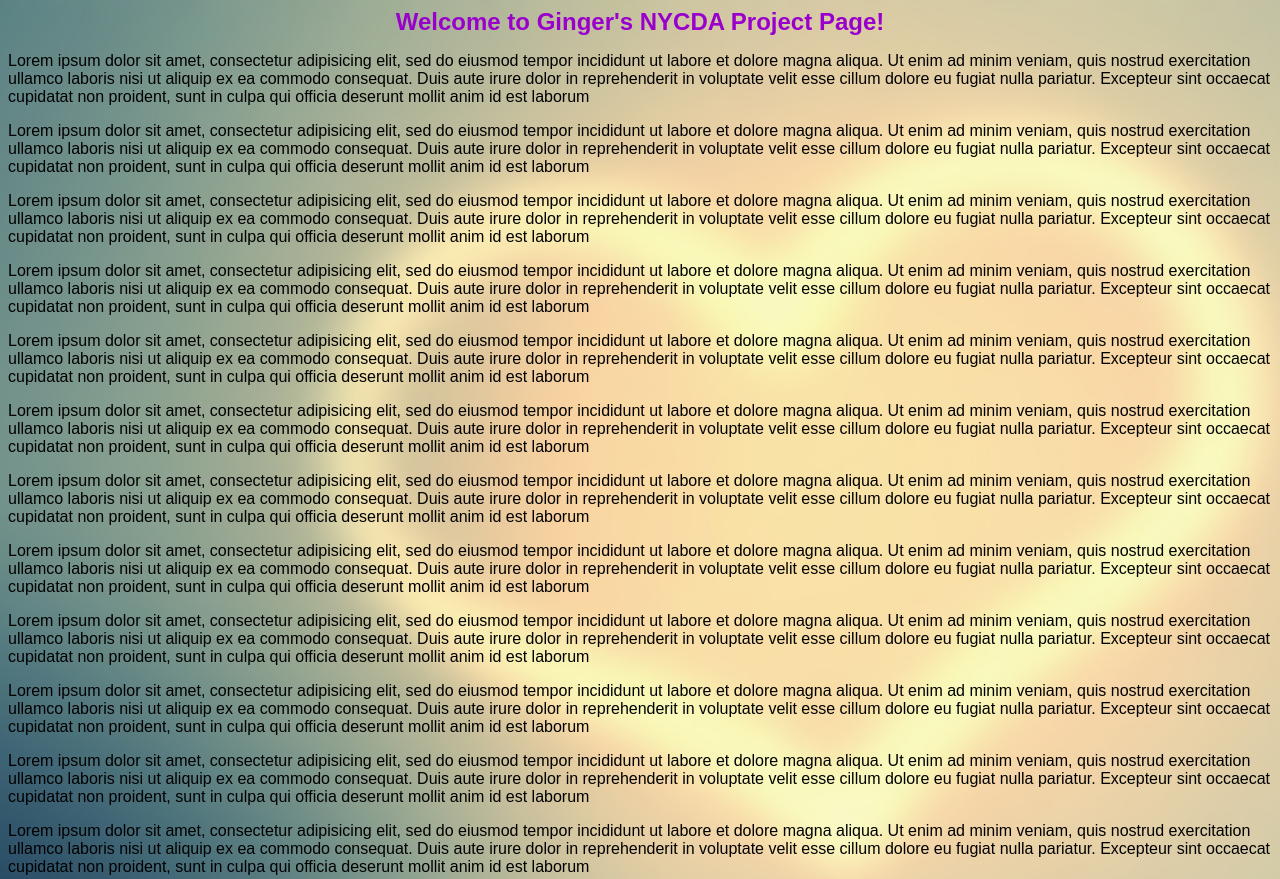
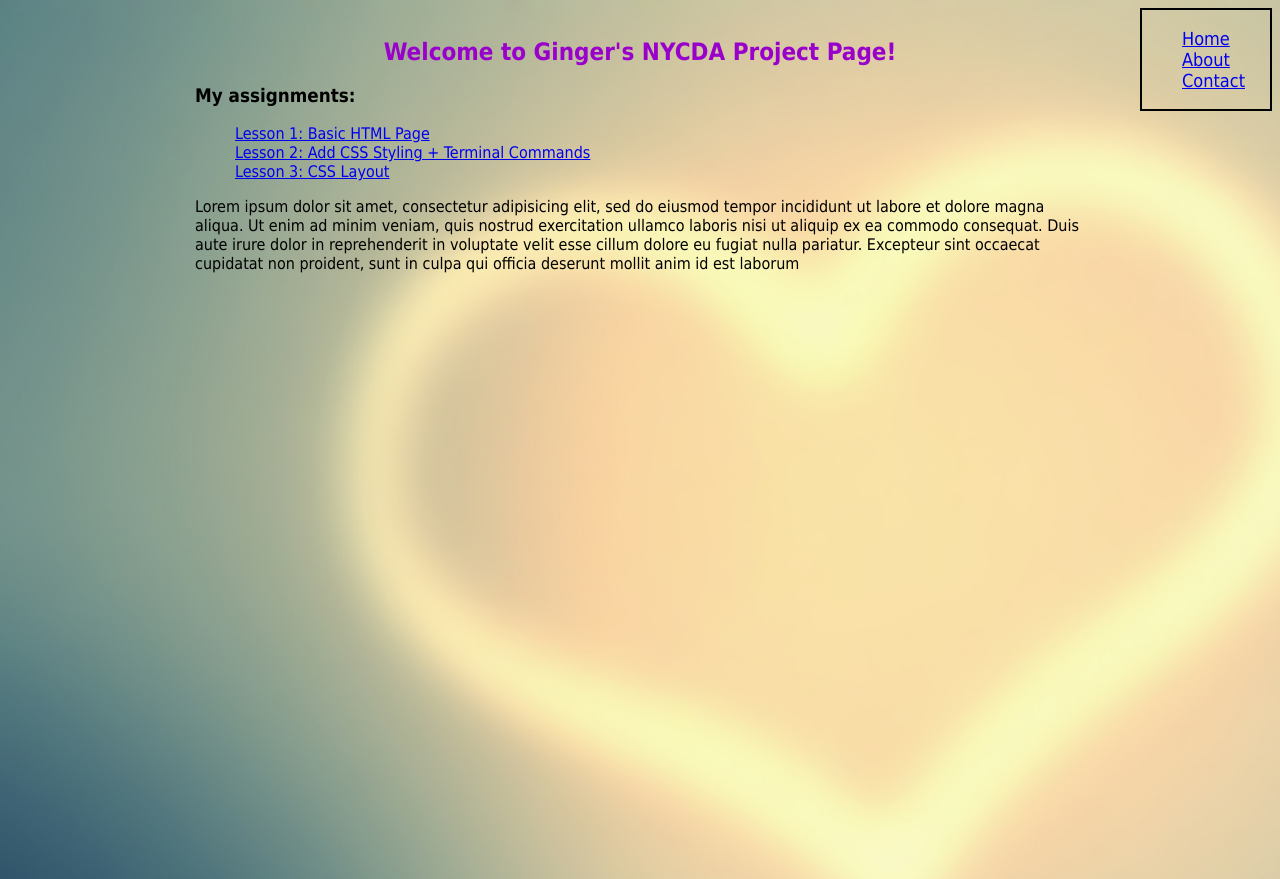
Before and after one commit to ginbutterfly/WD100, a plain HTML site: page index.html in a window 1280 px wide. Shown: the top 879 px of the page. Drawn offline with Linux system fonts and the light colour scheme.

Commit message:
update to home page

```diff
--- a/index.html
+++ b/index.html
@@ -10,71 +10,38 @@
  	 </head>
 
  	 <body>
+ 	   <header>
+		  <div class="pages">
+			<ul>
+				<li class="nav-links"><a href="index.html">Home</a></li>
+				<li class="nav-links"><a href="about.html">About</a></li>
+				<li class="nav-links"><a href="contact.html">Contact</a></li>
+				</ul>
+	     </div>
+	   </header>
 
+	  <div id="container">
  	 	<h1>Welcome to Ginger's NYCDA Project Page!</h1>
 
+ 	 	<div class="assignments">
+ 	 	 <h3>My assignments:</h3>
 
- 	 	<p>Lorem ipsum dolor sit amet, consectetur adipisicing elit, sed do eiusmod
- 	 	tempor incididunt ut labore et dolore magna aliqua. Ut enim ad minim veniam,
- 	 	quis nostrud exercitation ullamco laboris nisi ut aliquip ex ea commodo
- 	 	consequat. Duis aute irure dolor in reprehenderit in voluptate velit esse
- 	 	cillum dolore eu fugiat nulla pariatur. Excepteur sint occaecat cupidatat non
- 	 	proident, sunt in culpa qui officia deserunt mollit anim id est laborum</p> 	 	<p>Lorem ipsum dolor sit amet, consectetur adipisicing elit, sed do eiusmod
- 	 	tempor incididunt ut labore et dolore magna aliqua. Ut enim ad minim veniam,
- 	 	quis nostrud exercitation ullamco laboris nisi ut aliquip ex ea commodo
- 	 	consequat. Duis aute irure dolor in reprehenderit in voluptate velit esse
- 	 	cillum dolore eu fugiat nulla pariatur. Excepteur sint occaecat cupidatat non
- 	 	proident, sunt in culpa qui officia deserunt mollit anim id est laborum</p> 	 	<p>Lorem ipsum dolor sit amet, consectetur adipisicing elit, sed do eiusmod
- 	 	tempor incididunt ut labore et dolore magna aliqua. Ut enim ad minim veniam,
- 	 	quis nostrud exercitation ullamco laboris nisi ut aliquip ex ea commodo
- 	 	consequat. Duis aute irure dolor in reprehenderit in voluptate velit esse
- 	 	cillum dolore eu fugiat nulla pariatur. Excepteur sint occaecat cupidatat non
- 	 	proident, sunt in culpa qui officia deserunt mollit anim id est laborum</p> 	 	<p>Lorem ipsum dolor sit amet, consectetur adipisicing elit, sed do eiusmod
- 	 	tempor incididunt ut labore et dolore magna aliqua. Ut enim ad minim veniam,
- 	 	quis nostrud exercitation ullamco laboris nisi ut aliquip ex ea commodo
- 	 	consequat. Duis aute irure dolor in reprehenderit in voluptate velit esse
- 	 	cillum dolore eu fugiat nulla pariatur. Excepteur sint occaecat cupidatat non
- 	 	proident, sunt in culpa qui officia deserunt mollit anim id est laborum</p> 	 	<p>Lorem ipsum dolor sit amet, consectetur adipisicing elit, sed do eiusmod
- 	 	tempor incididunt ut labore et dolore magna aliqua. Ut enim ad minim veniam,
- 	 	quis nostrud exercitation ullamco laboris nisi ut aliquip ex ea commodo
- 	 	consequat. Duis aute irure dolor in reprehenderit in voluptate velit esse
- 	 	cillum dolore eu fugiat nulla pariatur. Excepteur sint occaecat cupidatat non
- 	 	proident, sunt in culpa qui officia deserunt mollit anim id est laborum</p> 	 	<p>Lorem ipsum dolor sit amet, consectetur adipisicing elit, sed do eiusmod
- 	 	tempor incididunt ut labore et dolore magna aliqua. Ut enim ad minim veniam,
- 	 	quis nostrud exercitation ullamco laboris nisi ut aliquip ex ea commodo
- 	 	consequat. Duis aute irure dolor in reprehenderit in voluptate velit esse
- 	 	cillum dolore eu fugiat nulla pariatur. Excepteur sint occaecat cupidatat non
- 	 	proident, sunt in culpa qui officia deserunt mollit anim id est laborum</p> 	 	<p>Lorem ipsum dolor sit amet, consectetur adipisicing elit, sed do eiusmod
- 	 	tempor incididunt ut labore et dolore magna aliqua. Ut enim ad minim veniam,
- 	 	quis nostrud exercitation ullamco laboris nisi ut aliquip ex ea commodo
- 	 	consequat. Duis aute irure dolor in reprehenderit in voluptate velit esse
- 	 	cillum dolore eu fugiat nulla pariatur. Excepteur sint occaecat cupidatat non
- 	 	proident, sunt in culpa qui officia deserunt mollit anim id est laborum</p> 	 	<p>Lorem ipsum dolor sit amet, consectetur adipisicing elit, sed do eiusmod
- 	 	tempor incididunt ut labore et dolore magna aliqua. Ut enim ad minim veniam,
- 	 	quis nostrud exercitation ullamco laboris nisi ut aliquip ex ea commodo
- 	 	consequat. Duis aute irure dolor in reprehenderit in voluptate velit esse
- 	 	cillum dolore eu fugiat nulla pariatur. Excepteur sint occaecat cupidatat non
- 	 	proident, sunt in culpa qui officia deserunt mollit anim id est laborum</p> 	 	<p>Lorem ipsum dolor sit amet, consectetur adipisicing elit, sed do eiusmod
- 	 	tempor incididunt ut labore et dolore magna aliqua. Ut enim ad minim veniam,
- 	 	quis nostrud exercitation ullamco laboris nisi ut aliquip ex ea commodo
- 	 	consequat. Duis aute irure dolor in reprehenderit in voluptate velit esse
- 	 	cillum dolore eu fugiat nulla pariatur. Excepteur sint occaecat cupidatat non
- 	 	proident, sunt in culpa qui officia deserunt mollit anim id est laborum</p> 	 	<p>Lorem ipsum dolor sit amet, consectetur adipisicing elit, sed do eiusmod
- 	 	tempor incididunt ut labore et dolore magna aliqua. Ut enim ad minim veniam,
- 	 	quis nostrud exercitation ullamco laboris nisi ut aliquip ex ea commodo
- 	 	consequat. Duis aute irure dolor in reprehenderit in voluptate velit esse
- 	 	cillum dolore eu fugiat nulla pariatur. Excepteur sint occaecat cupidatat non
- 	 	proident, sunt in culpa qui officia deserunt mollit anim id est laborum</p> 	 	<p>Lorem ipsum dolor sit amet, consectetur adipisicing elit, sed do eiusmod
- 	 	tempor incididunt ut labore et dolore magna aliqua. Ut enim ad minim veniam,
- 	 	quis nostrud exercitation ullamco laboris nisi ut aliquip ex ea commodo
- 	 	consequat. Duis aute irure dolor in reprehenderit in voluptate velit esse
- 	 	cillum dolore eu fugiat nulla pariatur. Excepteur sint occaecat cupidatat non
- 	 	proident, sunt in culpa qui officia deserunt mollit anim id est laborum</p> 	 	<p>Lorem ipsum dolor sit amet, consectetur adipisicing elit, sed do eiusmod
- 	 	tempor incididunt ut labore et dolore magna aliqua. Ut enim ad minim veniam,
- 	 	quis nostrud exercitation ullamco laboris nisi ut aliquip ex ea commodo
- 	 	consequat. Duis aute irure dolor in reprehenderit in voluptate velit esse
- 	 	cillum dolore eu fugiat nulla pariatur. Excepteur sint occaecat cupidatat non
- 	 	proident, sunt in culpa qui officia deserunt mollit anim id est laborum</p>
+ 	 		<ul>
+ 	 			<li><a href="Lesson1/Lesson1.html" target="_blank">Lesson 1: Basic HTML Page</a></li>
+ 	 			<li><a href="Lesson2/Lesson2.html" target="_blank">Lesson 2: Add CSS Styling + Terminal Commands</a></li>
+ 	 			<li><a href="Lesson3/article.html" target="_blank">Lesson 3: CSS Layout</a></li>
+ 	 		</ul>
+
+
+ 	 	</div>
+
+
+
+
+
+
+
+
 
 
  	 	<p>Lorem ipsum dolor sit amet, consectetur adipisicing elit, sed do eiusmod
@@ -83,5 +50,9 @@
  	 	consequat. Duis aute irure dolor in reprehenderit in voluptate velit esse
  	 	cillum dolore eu fugiat nulla pariatur. Excepteur sint occaecat cupidatat non
  	 	proident, sunt in culpa qui officia deserunt mollit anim id est laborum</p>
+ 	</div>
+
+
+
  	 </body>
  </html>
--- a/styles/style.css
+++ b/styles/style.css
@@ -1,5 +1,13 @@
 html {
 	min-height: 100%;
+}
+
+header {
+	float: right;
+	margin: 0px;
+	border: solid 2px black;
+	box-sizing: border-box;
+	clear: all;
 }
 
 body {
@@ -7,7 +15,7 @@
 	background: url("../images/heart_bkgrd.jpg");
     background-repeat: no-repeat;
     background-size: cover;
-	font-family: "Arial", sans-serif;
+	font-family: "Tahoma", sans-serif;
 	background-color: #f5f5d6;
 }
 
@@ -16,5 +24,32 @@
 	margin: auto 0;
     font-size:24px;
     text-align: center;
+}
+
+#container {
+    position: relative;
+    margin: 0 auto;
+    width: 950px;
+    height: 1000px;
+    padding: 30px;
+    box-sizing: border-box;
+}
+
+.pages {
+	float: right;
+	font-size: 18px;
+	text-align: left;
+}
+.pages li {
+	list-style: none;
+	padding-right: 25px;
+}
+
+.assignments {
+
 
 }
+
+.assignments li {
+	list-style: none;
+}
```
